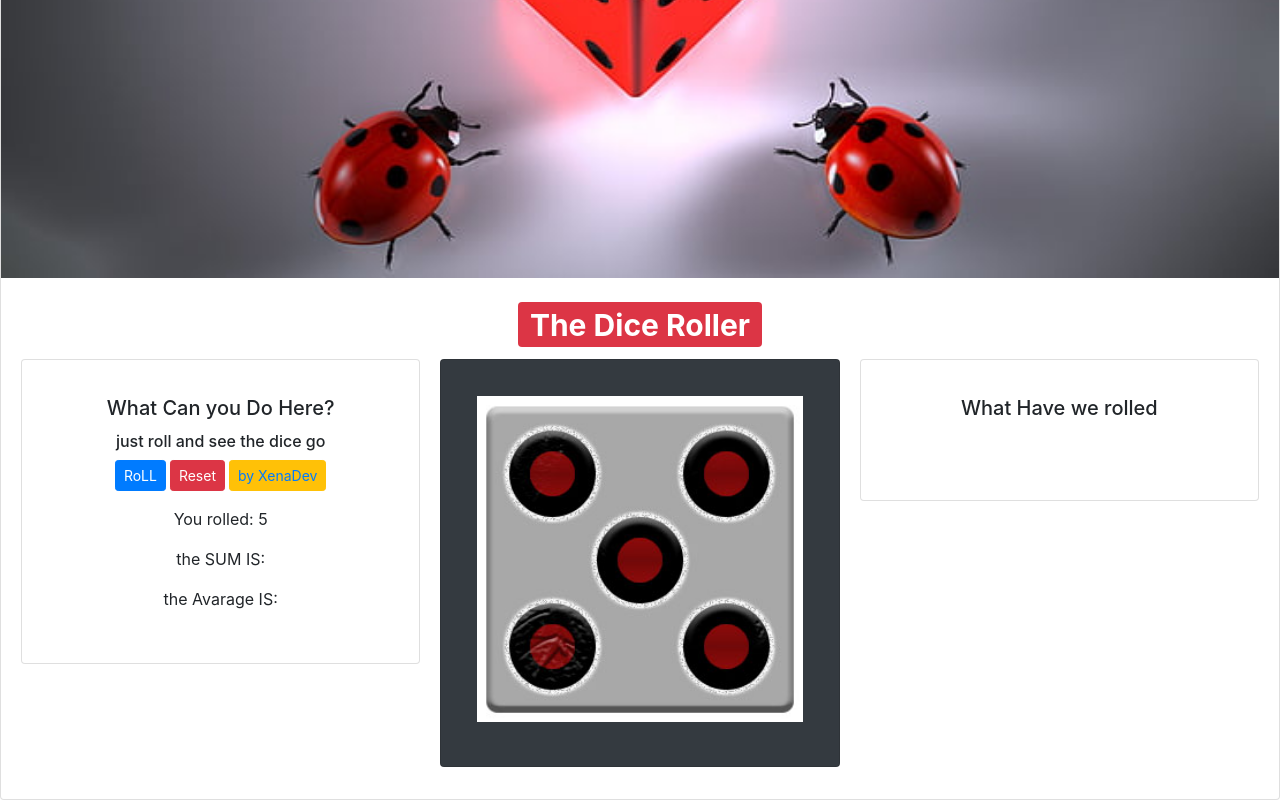
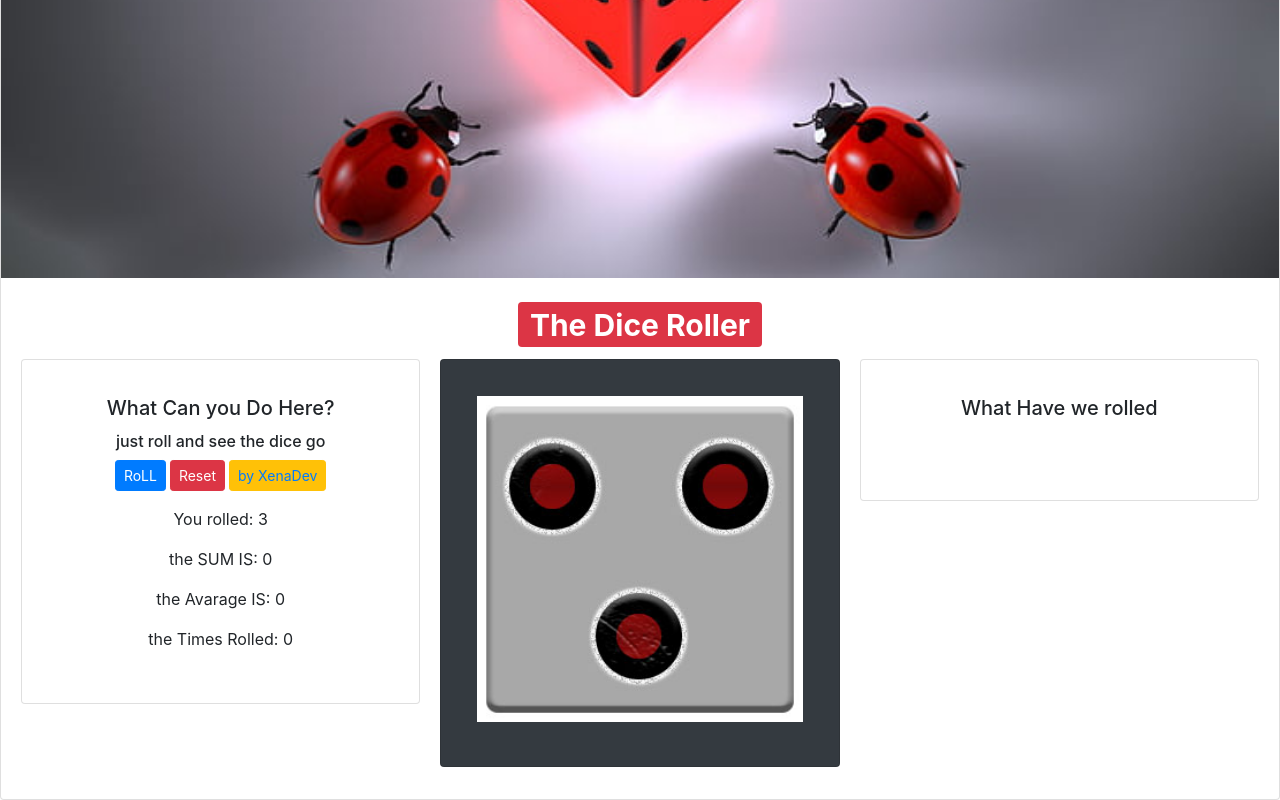
Before and after one commit to TakeNotes898/88NOTES88, a React (Create React App) app in the folder 03 React/dice-roller/: page / in a window 1280 px wide. Shown: the part 392-1192 px from the top of the page. Built offline with nearby package versions, Linux system fonts and the light colour scheme.

Commit message:
aaaaaaaaaaaaahhhhhhh

```diff
--- a/03 React/dice-roller/src/components/Dice.js
+++ b/03 React/dice-roller/src/components/Dice.js
@@ -14,7 +14,7 @@ class Dice extends Component{
   constructor(){
     super();
     this.state={
-      numberHolder : 5,
+      numberHolder : 3,
       numRecorded : [],
       rollSum : 0,
       rollAvarage : 0,
@@ -33,9 +33,11 @@ rollTheDice = () => {
   this.setState({ numberHolder : random, numRecorded : this.state.numRecorded.concat([newRandom])})
 }
 
-letsGetTheAvarage = (avrg) => {
-
-}
+// letsGetTheAvarage = () => {
+//   let random = Math.ceil(Math.random() * 6)
+//   let newRandom = [random]
+//   this.setState ({rollSum : random + this.state.numberHolder});
+// }
 
 
 reset = () => {
@@ -58,8 +60,9 @@ reset = () => {
 
               <Card.Text>
               <p>You rolled: { this.state.numberHolder } </p>
-              <p>the SUM IS: { this.state.numRecorded } </p>
-              <p>the Avarage IS: {  } </p>
+              <p>the SUM IS: {  this.state.rollSum} </p>
+              <p>the Avarage IS: { this.state.rollAvarage } </p>
+              <p>the Times Rolled: { this.state.timesRolledX } </p>
               </Card.Text>
             </Card.Body>
           </Card>
```
Also changed, not shown: 1 other file (tests, documents, lock files or other folders).
